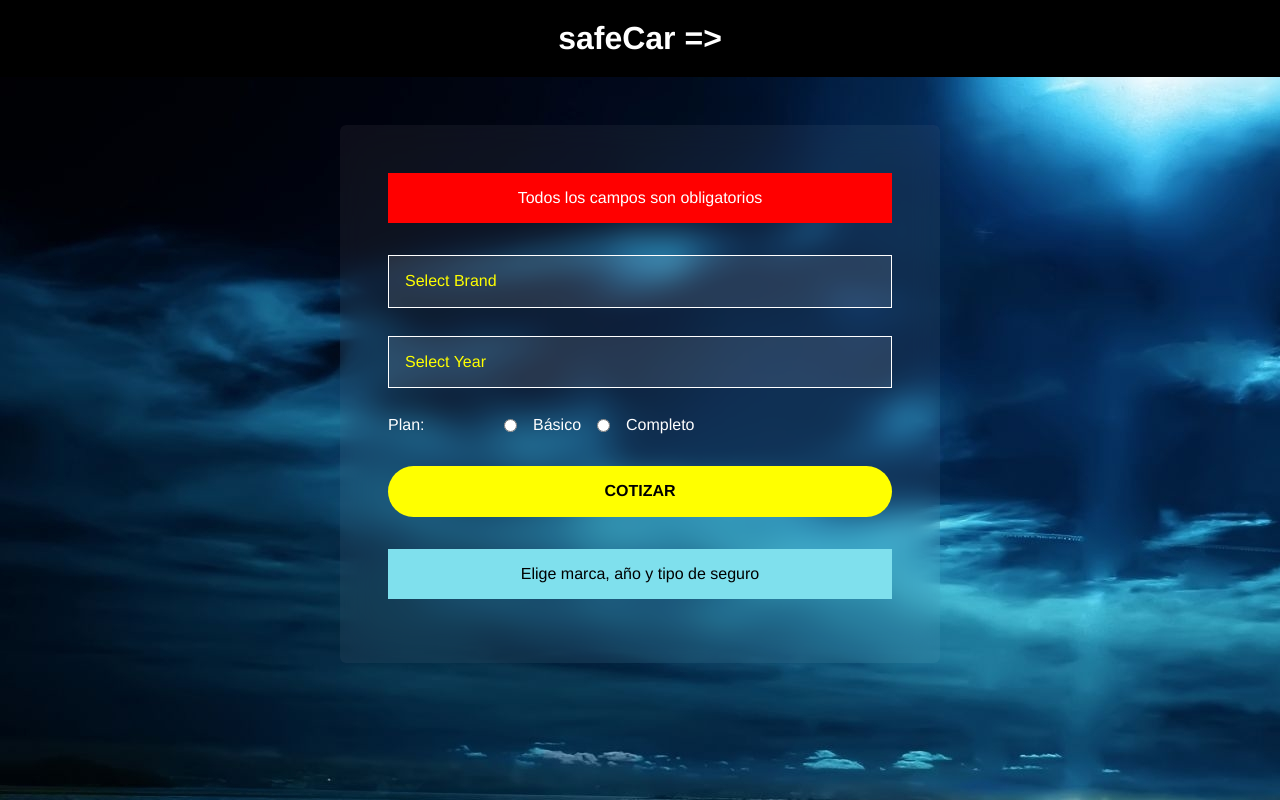
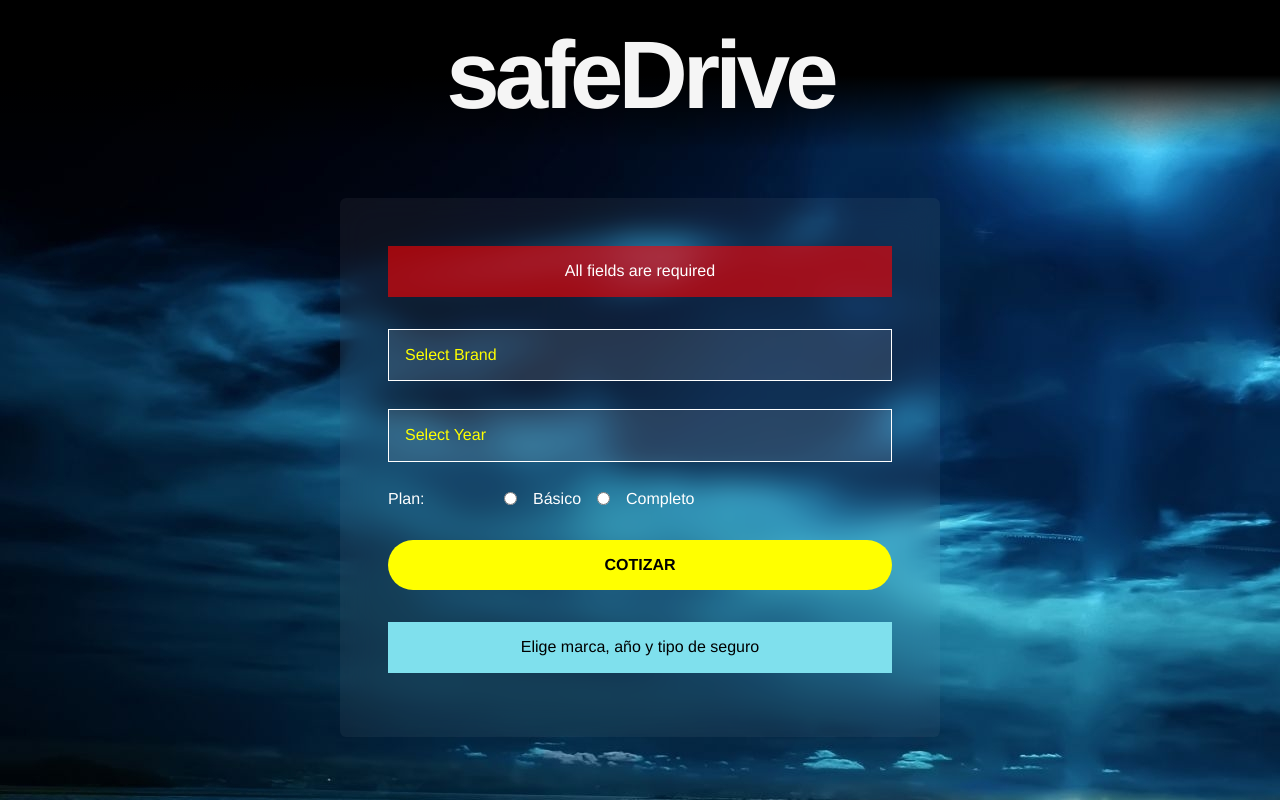
Before and after one commit to AlexisTercero/auto-insurance-quote, a React (Create React App) app: page / in a window 1280 px wide. Both pictures are taken after a click on the button "COTIZAR". Built offline with nearby package versions, Linux system fonts and the light colour scheme.

Commit message:
header style

```diff
--- a/src/App.js
+++ b/src/App.js
@@ -53,7 +53,7 @@ function App() {
   return (
     <Fragment>
       <Road style={{ backgroundImage: `url(${road})` }}>
-      <Header titulo="safeCar => " />
+      <Header titulo="safeDrive " />
       <Contenedor>
         <ContenedorFormulario>
           <Formulario
--- a/src/components/Formulario.js
+++ b/src/components/Formulario.js
@@ -78,7 +78,7 @@ const Boton = styled.button`
     }
 `;
 const Error = styled.div`
-    background-color: red;
+    background-color: rgba(255, 0, 0, 0.6);
     color: white;
     padding: 1rem;
     width: 100%;
@@ -156,7 +156,7 @@ const Formulario = ({guardarResumen, guardarCargando}) => {
         <form
             onSubmit={cotizarSeguro}
         >
-            { error ? <Error>Todos los campos son obligatorios</Error>:null }
+            { error ? <Error>All fields are required</Error>:null }
             <Campo>
                 {/* <Label>Marca: </Label> */}
                 <Select
--- a/src/components/Header.js
+++ b/src/components/Header.js
@@ -3,18 +3,23 @@ import styled from '@emotion/styled';
 import PropTypes from 'prop-types';
 
 const ContenedorHeader = styled.header`
-    background-color: black;
+    background-image: linear-gradient(to bottom , black, black, transparent);
     width: 100vw;
     padding: 20px;
     font-weight: bold;
-    color:#FFFFFF;
+    color:whitesmoke;
     margin-top:0
 `;
 const TextoHeader = styled.h1`
-    font-size: 2rem;
+    font-size: 6rem;
+    letter-spacing: -5px;
     margin:0;
     font-family:Helvetica, sans-serif;
     text-align:center;
+    @media (max-width: 500px){
+    font-size: 3rem;
+    letter-spacing: -3px;
+    }
 `;
 
 
```
